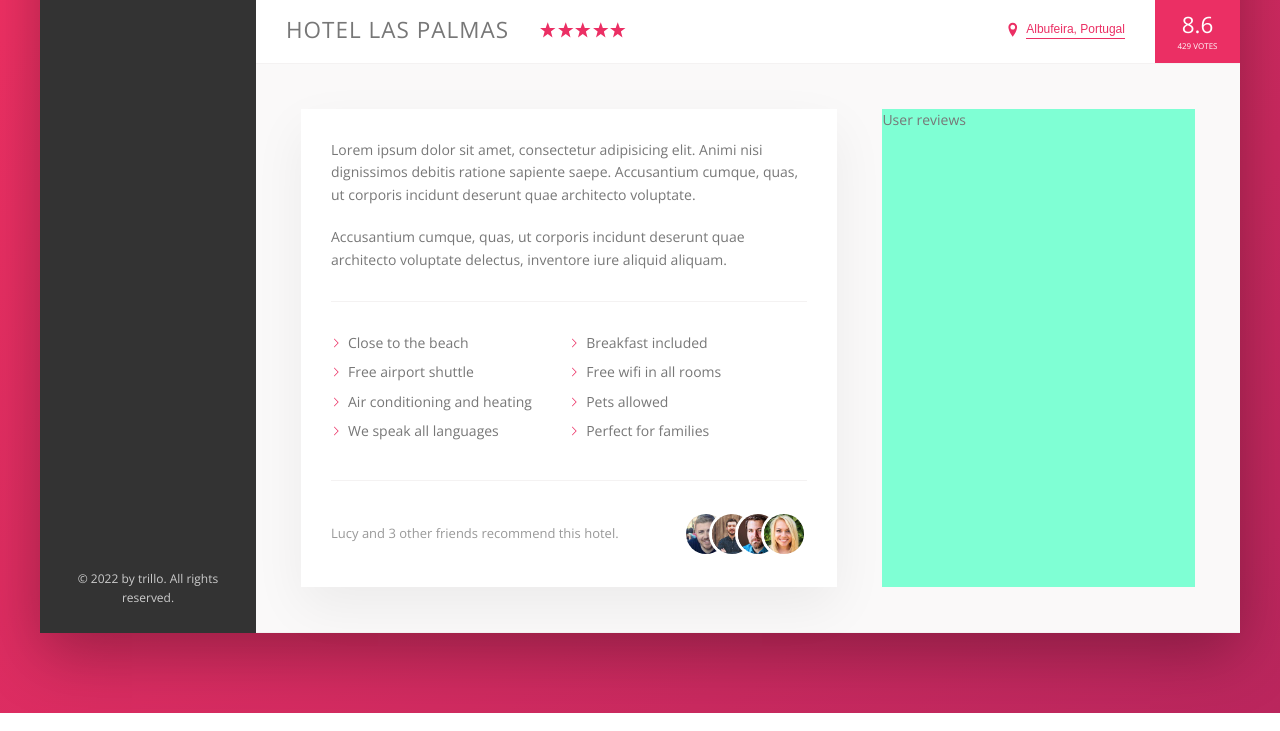
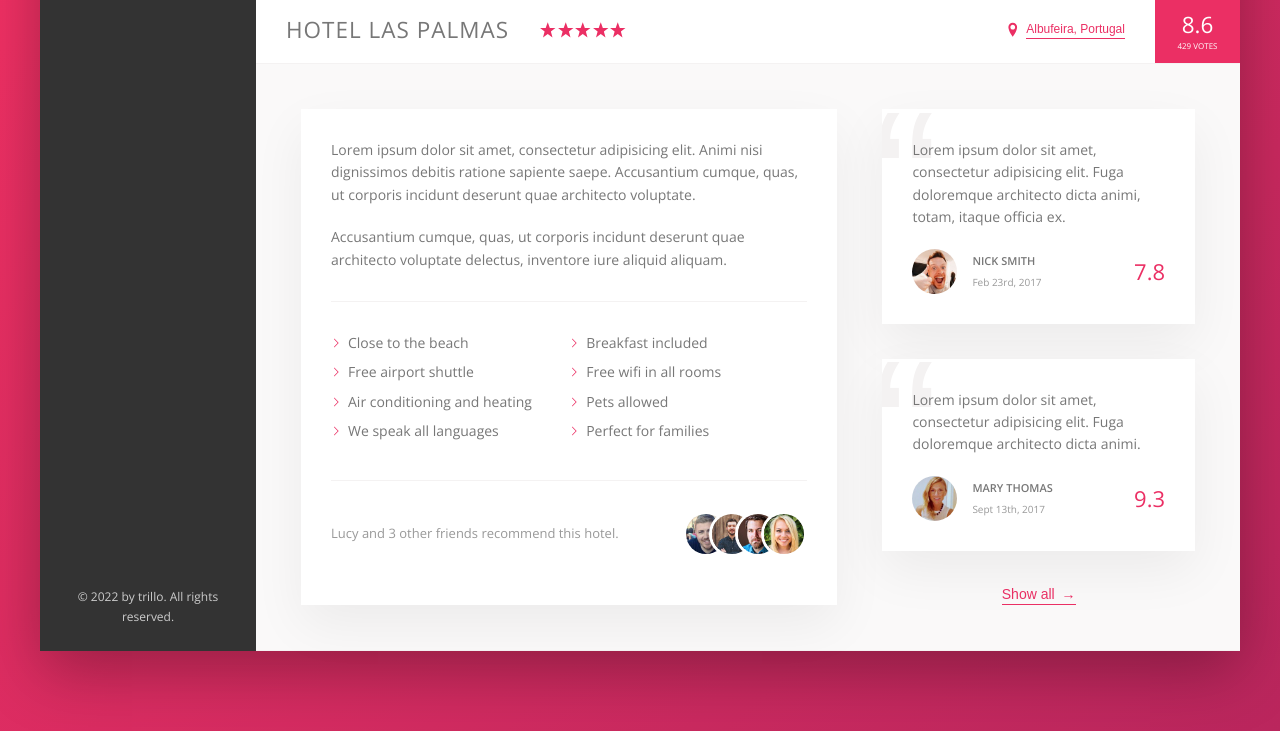
Before and after one commit to nikolai-chernolutskii/trillo, a website: page index.html in a window 1280 px wide. Shown: the part 538-1269 px from the top of the page. Drawn offline with nearby package versions, Linux system fonts and the light colour scheme.

Commit message:
User reviews

```diff
--- a/index.html
+++ b/index.html
@@ -173,7 +173,47 @@
                     </div>
 
                     <div class="user-reviews">
-                        User reviews
+                        <figure class="review">
+                            <blockquote class="review__text">
+                                Lorem ipsum dolor sit amet, consectetur adipisicing elit. Fuga doloremque architecto dicta animi, totam, itaque officia ex.
+                            </blockquote>
+                            <figcaption class="review__user">
+                                <img src="img/user-1.jpg" alt="User 1" class="review__photo">
+                                <div class="review__user-box">
+                                    <p class="review__user-name">
+                                        Nick Smith
+                                    </p>
+                                    <p class="review__user-date">
+                                        Feb 23rd, 2017
+                                    </p>
+                                </div>
+                                <div class="review__rating">7.8</div>
+                            </figcaption>
+                        </figure>
+
+                        <figure class="review">
+                            <blockquote class="review__text">
+                                Lorem ipsum dolor sit amet, consectetur adipisicing elit. Fuga doloremque architecto dicta animi.
+                            </blockquote>
+                            <figcaption class="review__user">
+                                <img src="img/user-2.jpg" alt="User 2" class="review__photo">
+                                <div class="review__user-box">
+                                    <p class="review__user-name">
+                                        Mary Thomas
+                                    </p>
+                                    <p class="review__user-date">
+                                        Sept 13th, 2017
+                                    </p>
+                                </div>
+                                <div class="review__rating">9.3</div>
+                            </figcaption>
+                        </figure>
+
+                        <button class="btn-inline">
+                            Show all
+                            <span>&rarr;</span>
+                        </button>
+
                     </div>
                 </div>
             </main>
--- a/sass/components/_components.scss
+++ b/sass/components/_components.scss
@@ -280,10 +280,19 @@
     cursor: pointer;
     transition: all 0.2s;
 
+    & span {
+        margin-left: 3px;
+        transition: all 0.2s;
+    }
+
     &:hover {
         color: $color-grey-dark-1;
         outline: none;
         animation: pulsate 1s infinite;
+
+        span {
+            margin-left: 8px;
+        }
     }
 }
 
@@ -368,7 +377,7 @@
         height: 4rem;
         border-radius: 50%;
         border: 3px solid #fff;
-        transition: transform .2s;
+        transition: transform 0.2s;
 
         &:not(:last-child) {
             margin-right: -2rem;
@@ -383,6 +392,66 @@
 
 ////////////////////////////////////////
 // REVIEWS
+.review {
+    background-color: #fff;
+    box-shadow: $shadow-light;
+    padding: 3rem;
+    margin-bottom: 3.5rem;
+    position: relative;
+    overflow: hidden;
+
+    &::before {
+        content: "\201C";
+        position: absolute;
+        top: -2.75rem;
+        left: -1rem;
+        line-height: 1;
+        font-size: 20rem;
+        color: $color-grey-light-2;
+        font-family: sans-serif;
+        z-index: 1;
+    }
+
+    &__text {
+        margin-bottom: 2rem;
+        position: relative;
+        z-index: 10;
+    }
+
+    &__user {
+        display: flex;
+        align-items: center;
+    }
+
+    &__photo {
+        height: 4.5rem;
+        width: 4.5rem;
+        border-radius: 50%;
+        margin-right: 1.5rem;
+    }
+
+    &__user-box {
+        margin-right: auto;
+    }
+
+    &__user-name {
+        font-size: 1.1rem;
+        font-weight: 600;
+        text-transform: uppercase;
+        margin-bottom: 0.4rem;
+    }
+
+    &__user-date {
+        font-size: 1rem;
+        color: $color-grey-dark-3;
+    }
+
+    &__rating {
+        color: $color-primary;
+        font-size: 2.2rem;
+        font-weight: 300;
+    }
+}
 
 ////////////////////////////////////////
 // CALL TO ACTION
--- a/sass/layout/_layout.scss
+++ b/sass/layout/_layout.scss
@@ -53,6 +53,8 @@
 }
 
 .user-reviews {
-    background-color: aquamarine;
     flex: 1;
+    display: flex;
+    flex-direction: column;
+    align-items: center;
 }
```
Also changed, not shown: css/style.css.
